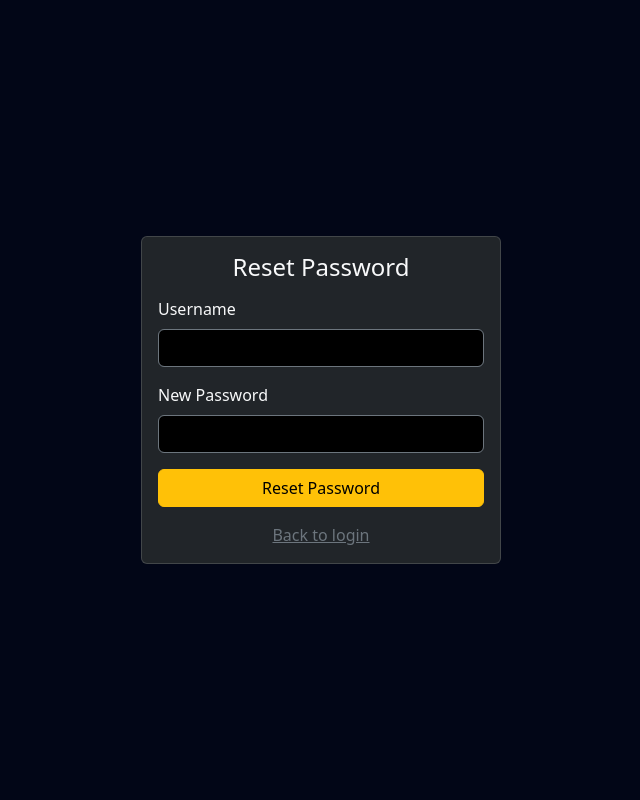
After one commit to MRSLAV16/lot-survey-WebUI, a Flask app: page /forgot in a window 1280 px wide. The commit adds this page. Shown: the whole page, without its empty margins (319-959 px from the left). Run offline with Flask 3, Linux system fonts and the light colour scheme.

Commit message:
add forgot password feature

```diff
--- a/app.py
+++ b/app.py
@@ -5,21 +5,28 @@ import math
 from pyproj import Transformer
 from werkzeug.security import generate_password_hash, check_password_hash
 
-
 app = Flask(__name__)
 app.secret_key = "replace_with_secure_key"
+
+DB = "users.db"
 
 transformer = Transformer.from_crs("EPSG:4390", "EPSG:4326", always_xy=True)
 
 LAT_CORR = 0.000033
 LON_CORR = 0.000044
 
-DB = "users.db"
+
+# ---------------------------
+# DATABASE
+# ---------------------------
+
+def get_db():
+    return sqlite3.connect(DB)
 
 
 def init_db():
 
-    conn = sqlite3.connect(DB)
+    conn = get_db()
     cur = conn.cursor()
 
     cur.execute("""
@@ -36,6 +43,10 @@ def init_db():
 
 init_db()
 
+
+# ---------------------------
+# UTILITY FUNCTIONS
+# ---------------------------
 
 def haversine(p1, p2):
 
@@ -68,6 +79,10 @@ def bearing(p1, p2):
     return (brng + 360) % 360
 
 
+# ---------------------------
+# AUTH ROUTES
+# ---------------------------
+
 @app.route("/login", methods=["GET","POST"])
 def login():
 
@@ -76,7 +91,7 @@ def login():
         username = request.form.get("username")
         password = request.form.get("password")
 
-        conn = sqlite3.connect(DB)
+        conn = get_db()
         cur = conn.cursor()
 
         cur.execute("SELECT password FROM users WHERE username=?", (username,))
@@ -106,7 +121,7 @@ def register():
 
         try:
 
-            conn = sqlite3.connect(DB)
+            conn = get_db()
             cur = conn.cursor()
 
             cur.execute(
@@ -120,10 +135,35 @@ def register():
             return redirect(url_for("login"))
 
         except:
-
             return render_template("register.html", error="Username exists")
 
     return render_template("register.html")
+
+
+@app.route("/forgot", methods=["GET","POST"])
+def forgot():
+
+    if request.method == "POST":
+
+        username = request.form.get("username")
+        new_password = request.form.get("password")
+
+        hashed = generate_password_hash(new_password)
+
+        conn = get_db()
+        cur = conn.cursor()
+
+        cur.execute(
+            "UPDATE users SET password=? WHERE username=?",
+            (hashed, username)
+        )
+
+        conn.commit()
+        conn.close()
+
+        return redirect(url_for("login"))
+
+    return render_template("forgot.html")
 
 
 @app.route("/logout")
@@ -133,6 +173,10 @@ def logout():
     return redirect(url_for("login"))
 
 
+# ---------------------------
+# MAP PAGE
+# ---------------------------
+
 @app.route("/")
 def map_page():
 
@@ -141,6 +185,10 @@ def map_page():
 
     return render_template("map.html", username=session["user"])
 
+
+# ---------------------------
+# CSV UPLOAD
+# ---------------------------
 
 @app.route("/upload_csv", methods=["POST"])
 def upload_csv():
--- /dev/null
+++ b/templates/forgot.html
@@ -0,0 +1,72 @@
+<!DOCTYPE html>
+<html lang="en" data-bs-theme="dark">
+<head>
+
+<meta charset="UTF-8">
+<meta name="viewport" content="width=device-width, initial-scale=1">
+
+<title>Reset Password</title>
+
+<link
+href="https://cdn.jsdelivr.net/npm/bootstrap@5.3.3/dist/css/bootstrap.min.css"
+rel="stylesheet"
+>
+
+</head>
+
+<body style="background:#020617">
+
+<div class="container vh-100 d-flex justify-content-center align-items-center">
+
+<div class="card bg-dark text-light" style="width:360px">
+
+<div class="card-body">
+
+<h4 class="text-center mb-3">
+Reset Password
+</h4>
+
+<form method="POST">
+
+<div class="mb-3">
+
+<label class="form-label">Username</label>
+
+<input type="text"
+name="username"
+class="form-control bg-black text-light border-secondary"
+required>
+
+</div>
+
+<div class="mb-3">
+
+<label class="form-label">New Password</label>
+
+<input type="password"
+name="password"
+class="form-control bg-black text-light border-secondary"
+required>
+
+</div>
+
+<button class="btn btn-warning w-100">
+Reset Password
+</button>
+
+</form>
+
+<div class="text-center mt-3">
+<a href="/login" class="text-secondary">
+Back to login
+</a>
+</div>
+
+</div>
+
+</div>
+
+</div>
+
+</body>
+</html>
--- a/templates/login.html
+++ b/templates/login.html
@@ -98,6 +98,7 @@
                 <a href="/register" class="text-secondary">
 Create account
                 </a>
+                <a href="/forgot">Forgot password?</a>
 
                 </div>
 
```
Also changed, not shown: users.db.
